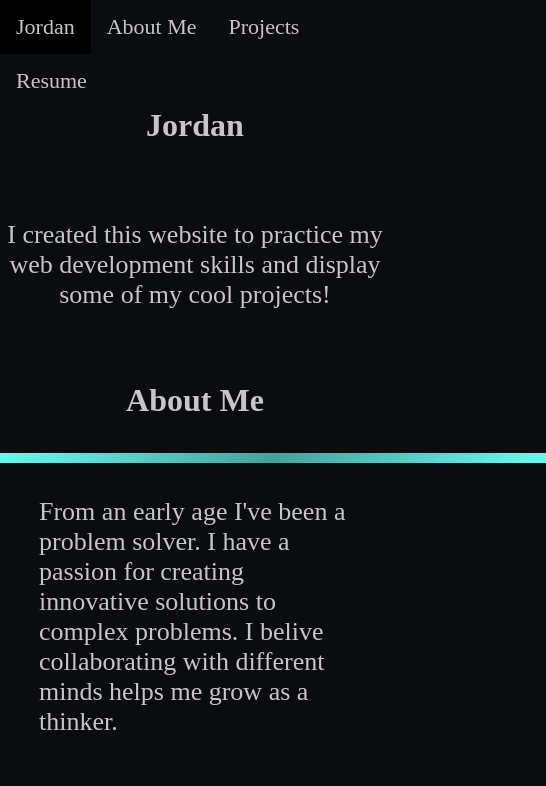
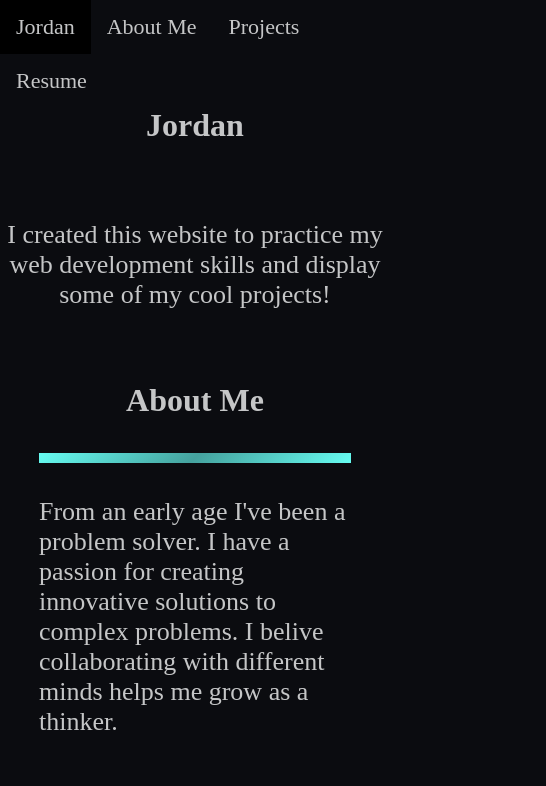
Before and after one commit to LewisJordann/LewisJordann.github.io, a plain HTML site: page index.html in a window 390 px wide. Shown: the top 786 px of the page, 546 px wide, since content can reach past the window. Drawn offline with Linux system fonts and the light colour scheme.

Commit message:
Fixing display problems for mobile #1

```diff
--- a/index.css
+++ b/index.css
@@ -25,9 +25,8 @@ body {
     border: none;
     margin-top: -3%;
     margin-bottom: 2%;
-    width: 100%;
-    padding-left: 20%;
-    padding-right: 20%;
+    width: 80%;
+
 }
 /* End Global Resources */
 
```
